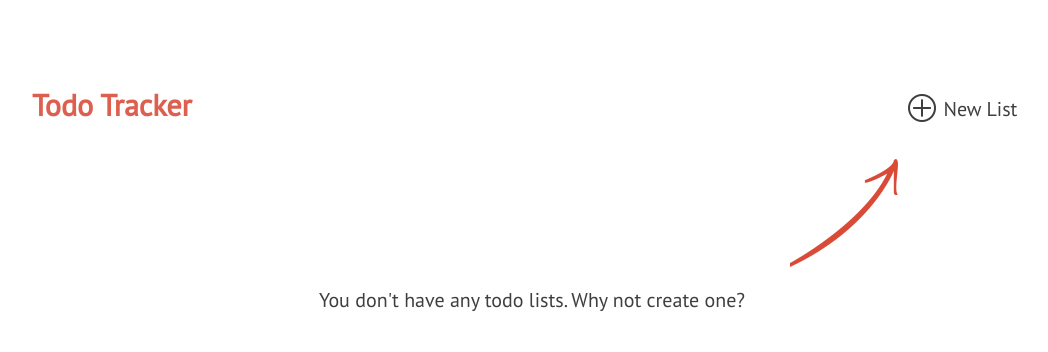
After one commit to dchae/todo-py, a Flask app: page /lists in a window 1280 px wide. The commit adds this page. Shown: the top 352 px of the page, without its empty margins (108-1156 px from the left). Run offline with Flask 3, Linux system fonts and the light colour scheme.

Commit message:
working version

```diff
--- a/app.py
+++ b/app.py
@@ -1,10 +1,138 @@
-from flask import Flask
+from flask import (
+    Flask,
+    render_template,
+    redirect,
+    url_for,
+    session,
+    request,
+    flash,
+    g,
+)
+import todos.utils as utils
 
 app = Flask(__name__)
+app.secret_key = "dev_secret"
+
+
+@app.context_processor
+def list_utilities_processor():
+    return dict(list_is_completed=utils.list_is_completed)
+
+
+@app.before_request
+def initialize_session():
+    if "lists" not in session:
+        session["lists"] = {}
+    g.lists = session["lists"]
+
 
 @app.route("/")
 def index():
-    return "<h1>This is a todo starter!</h1>"
+    return redirect(url_for("get_lists"))
+
+
+@app.route("/lists")
+def get_lists():
+    lists = utils.sorted_by_title(g.lists, utils.list_is_completed)
+    return render_template(
+        "lists.html", lists=lists, todos_remaining=utils.todos_remaining
+    )
+
+
+@app.route("/lists/new", methods=("GET", "POST"))
+def create_list():
+    if request.method == "POST":
+        list_title = request.form["list_title"].strip()
+        error = utils.error_for_list_title(list_title)
+
+        if error is not None:
+            flash(error, "error")
+            return render_template("new_list.html")
+
+        utils.add_list(list_title)
+        flash("The list has been created.", "success")
+        return redirect(url_for("get_lists"))
+
+    return render_template("new_list.html")
+
+
+@app.route("/lists/<list_id>")
+def get_list(list_id):
+    lst = {**utils.get_list(list_id)}
+    lst["todos"] = utils.sorted_by_title(lst["todos"], lambda todo: todo["completed"])
+    return render_template("list.html", lst=lst)
+
+
+@app.route("/lists/<list_id>/todos", methods=("POST",))
+def create_todo(list_id):
+    lst = utils.get_list(list_id)
+
+    todo_title = request.form["todo"].strip()
+    error = utils.error_for_todo(todo_title)
+
+    if error is not None:
+        flash(error, "error")
+        return render_template("list.html", lst=lst)
+
+    utils.add_todo(list_id, todo_title)
+
+    return redirect(url_for("get_list", list_id=list_id))
+
+
+@app.route("/lists/<list_id>/todos/<todo_id>/status", methods=("POST",))
+def update_todo_status(list_id, todo_id):
+    new_val = request.form["completed"] == "True"
+    utils.set_todo_completed(list_id, todo_id, new_val)
+    flash("Todo status updated.", "success")
+
+    return redirect(url_for("get_list", list_id=list_id))
+
+
+@app.route("/lists/<list_id>/todos/<todo_id>/delete", methods=("POST",))
+def delete_todo(list_id, todo_id):
+    utils.delete_todo(list_id, todo_id)
+    flash("Todo successfully deleted.", "success")
+
+    return redirect(url_for("get_list", list_id=list_id))
+
+
+@app.route("/lists/<list_id>/todos/complete-all", methods=("POST",))
+def update_list_todos_status(list_id):
+    utils.set_list_completed(list_id)
+    flash("All todos marked as completed.", "success")
+
+    return redirect(url_for("get_list", list_id=list_id))
+
+
+@app.route("/lists/<list_id>/edit")
+def edit_list(list_id):
+    lst = utils.get_list(list_id)
+    return render_template("edit_list.html", lst=lst)
+
+
+@app.route("/lists/<list_id>", methods=("POST",))
+def update_list(list_id):
+    lst = utils.get_list(list_id)
+    new_title = request.form["list_title"].strip()
+    error = utils.error_for_list_title(new_title)
+
+    if error is not None:
+        flash(error, "error")
+        return render_template("edit_list.html", lst=lst)
+
+    utils.update_list_title(list_id, new_title)
+    flash("List successfully updated.", "success")
+
+    return redirect(url_for("get_list", list_id=list_id))
+
+
+@app.route("/lists/<list_id>/delete", methods=("POST",))
+def delete_list(list_id):
+    utils.delete_list(list_id)
+    flash("List successfully deleted.", "success")
+
+    return redirect(url_for("get_lists"))
+
 
 if __name__ == "__main__":
     app.run(debug=True, port=5003)
--- a/static/stylesheets/application.css
+++ b/static/stylesheets/application.css
@@ -4,9 +4,14 @@ a {
 }
 
 body {
-  font: normal 20px "PT Sans", Helvetica, Arial, sans-serif;
+  font:
+    normal 20px "PT Sans",
+    Helvetica,
+    Arial,
+    sans-serif;
   color: #3f3f3f;
   background: #ffffff;
+  margin: 0 20px;
 }
 
 body > header {
@@ -67,7 +72,6 @@ body > header .actions a.list:before {
   background: transparent url("../images/icon_list.png") 0 0 no-repeat;
 }
 
-
 main {
   max-width: 1000px;
   padding: 0 0 40px 0;
@@ -77,7 +81,6 @@ main {
 main > form {
   margin-top: 1.5em;
 }
-
 
 form dt {
   padding: 0 0 25px 0;
@@ -91,7 +94,11 @@ form input[type="text"] {
   width: 100%;
   height: 58px;
   padding: 15px 20px;
-  font: normal 20px "PT Sans", Helvetica, Arial, sans-serif;
+  font:
+    normal 20px "PT Sans",
+    Helvetica,
+    Arial,
+    sans-serif;
   border: 1px solid #a4a4a4;
   border-radius: 8px;
   box-sizing: border-box;
@@ -100,7 +107,11 @@ form input[type="text"] {
 form input[type="submit"] {
   padding: 12px 45px;
   margin: 0 40px 0 0;
-  font: normal 24px "PT Sans", Helvetica, Arial, sans-serif;
+  font:
+    normal 24px "PT Sans",
+    Helvetica,
+    Arial,
+    sans-serif;
   color: #ffffff;
   border: none;
   border-radius: 8px;
@@ -133,7 +144,7 @@ form fieldset.actions a:hover {
   padding: 10px 20px;
   margin: 20px auto 1.5em auto;
   color: #3399cc;
-  background: #CBE5F2;
+  background: #cbe5f2;
 }
 
 .flash p {
@@ -143,12 +154,12 @@ form fieldset.actions a:hover {
 
 .flash.error {
   color: #ff6633;
-  background: #FFCFBF;
+  background: #ffcfbf;
 }
 
 .flash.success {
   color: #33cc99;
-  background: #CBF2E5;
+  background: #cbf2e5;
 }
 
 #no_list {
@@ -295,7 +306,11 @@ form fieldset.actions a:hover {
   border: none;
   background-color: transparent;
   color: #3f3f3f;
-  font: normal 20px "PT Sans", Helvetica, Arial, sans-serif;
+  font:
+    normal 20px "PT Sans",
+    Helvetica,
+    Arial,
+    sans-serif;
   cursor: pointer;
   -webkit-transition: color 200ms ease;
   -moz-transition: color 200ms ease;
@@ -312,7 +327,7 @@ form fieldset.actions a:hover {
 }
 
 #todos header ul button.check:hover {
-  color: #00B059;
+  color: #00b059;
 }
 
 #todos header ul button.check:before {
--- /dev/null
+++ b/templates/layout.html
@@ -0,0 +1,32 @@
+<!DOCTYPE html>
+<html lang="en-US">
+    <head>
+        <title>Todo App</title>
+        <meta charset="UTF-8">
+        <link rel="stylesheet" href="//fonts.googleapis.com/css?family=PT+Sans">
+        <link rel="stylesheet"
+              href="{{ url_for('static', filename='stylesheets/whitespace-reset.css') }}">
+        <link rel="stylesheet"
+              href="{{ url_for('static', filename='stylesheets/application.css') }}">
+    </head>
+    <body>
+        <header>
+            <h1>Todo Tracker</h1>
+            <div class="actions">
+                {% block header_links %}{% endblock %}
+            </div>
+        </header>
+        {% with messages = get_flashed_messages(with_categories=True) %}
+            {% if messages %}
+                {% for category, message in messages %}
+                    <div class="flash {{ category }}">
+                        <p>{{ message }}</p>
+                    </div>
+                {% endfor %}
+            {% endif %}
+        {% endwith %}
+        <main>
+            {% block content %}{% endblock %}
+        </main>
+    </body>
+</html>
--- /dev/null
+++ b/templates/lists.html
@@ -0,0 +1,20 @@
+{% extends 'layout.html' %}
+{% block content %}
+    {% if lists %}
+        <ul id="lists">
+            {% for list_id in lists %}
+                {% with lst = lists[list_id] %}
+                    <li class="{{ 'complete' if list_is_completed(lst) else '' }}">
+                        <a href="{{ url_for('get_list', list_id=list_id) }}">
+                            <h2>{{ lst.title }}</h2>
+                            <p>{{ todos_remaining(lst) }} / {{ lst.todos | length }}</p>
+                        </a>
+                    </li>
+                {% endwith %}
+            {% endfor %}
+        </ul>
+    {% else %}
+        <p id="no_list">You don't have any todo lists. Why not create one?</p>
+    {% endif %}
+{% endblock %}
+{% block header_links %}<a class="add" href='{{ url_for("create_list") }}'>New List</a>{% endblock %}
--- /dev/null
+++ b/todos/utils.py
@@ -0,0 +1,101 @@
+from flask import abort, session, g
+from uuid import uuid4
+
+
+def error_for_list_title(title):
+    if len(title) not in range(1, 101):
+        return "The title must be between 1 and 100 chars."
+
+    if title in {lst["title"] for lst in g.lists.values()}:
+        return "The title must be unique."
+
+
+def error_for_todo(todo):
+    if len(todo) not in range(1, 101):
+        return "The Todo must be between 1 and 100 chars."
+
+
+def get_list(list_id):
+    if list_id not in g.lists:
+        abort(404, "List could not be found")
+
+    lst = g.lists[list_id]
+    assert list_id == lst["id"], "List id does not match registered dict key"
+    return lst
+
+
+def get_todos(list_id):
+    lst = get_list(list_id)
+    return lst["todos"]
+
+
+def add_list(list_title):
+    id = str(uuid4())
+    new_list = {"id": id, "title": list_title, "todos": {}}
+    g.lists[id] = new_list
+    session.modified = True
+
+
+def add_todo(list_id, todo_title):
+    todo_id = str(uuid4())
+    todo = {"id": todo_id, "title": todo_title, "completed": False}
+    lst = g.lists[list_id]
+    lst["todos"][todo_id] = todo
+    session.modified = True
+
+
+def get_todo(list_id, todo_id):
+    lst = get_list(list_id)
+    if todo_id not in lst["todos"]:
+        abort(404, "Todo could not be found")
+    return lst["todos"][todo_id]
+
+
+def set_todo_completed(list_id, todo_id, status):
+    todo = get_todo(list_id, todo_id)
+    todo["completed"] = status
+    session.modified = True
+
+
+def set_list_completed(list_id, status=True):
+    todos = get_todos(list_id)
+    for todo in todos.values():
+        todo["completed"] = status
+    session.modified = True
+
+
+def delete_todo(list_id, todo_id):
+    todos = get_todos(list_id)
+    if todo_id not in todos:
+        abort(404, "Todo could not be found")
+    del todos[todo_id]
+    session.modified = True
+    # unneeded for del, but just for consistency
+
+
+def update_list_title(list_id, new_title):
+    lst = get_list(list_id)
+    lst["title"] = new_title
+    session.modified = True
+
+
+def delete_list(list_id):
+    get_list(list_id)
+    del g.lists[list_id]
+    session.modified = True
+
+
+def todos_remaining(lst):
+    return len([todo for todo in lst["todos"].values() if not todo["completed"]])
+
+
+def list_is_completed(lst):
+    return todos_remaining(lst) == 0
+
+
+def sorted_by_title(nested_dict, condition=lambda x: True):
+    not_completed, completed = [], []
+    for val in sorted(nested_dict.values(), key=lambda val: val["title"].casefold()):
+        (not_completed, completed)[condition(val)].append(val)
+
+    return {**{v["id"]: v for v in not_completed}, **{v["id"]: v for v in completed}}
```
Also changed, not shown: templates/edit_list.html (added, +43 -0 lines), templates/list.html (added, +58 -0 lines), templates/new_list.html (added, +17 -0 lines).
